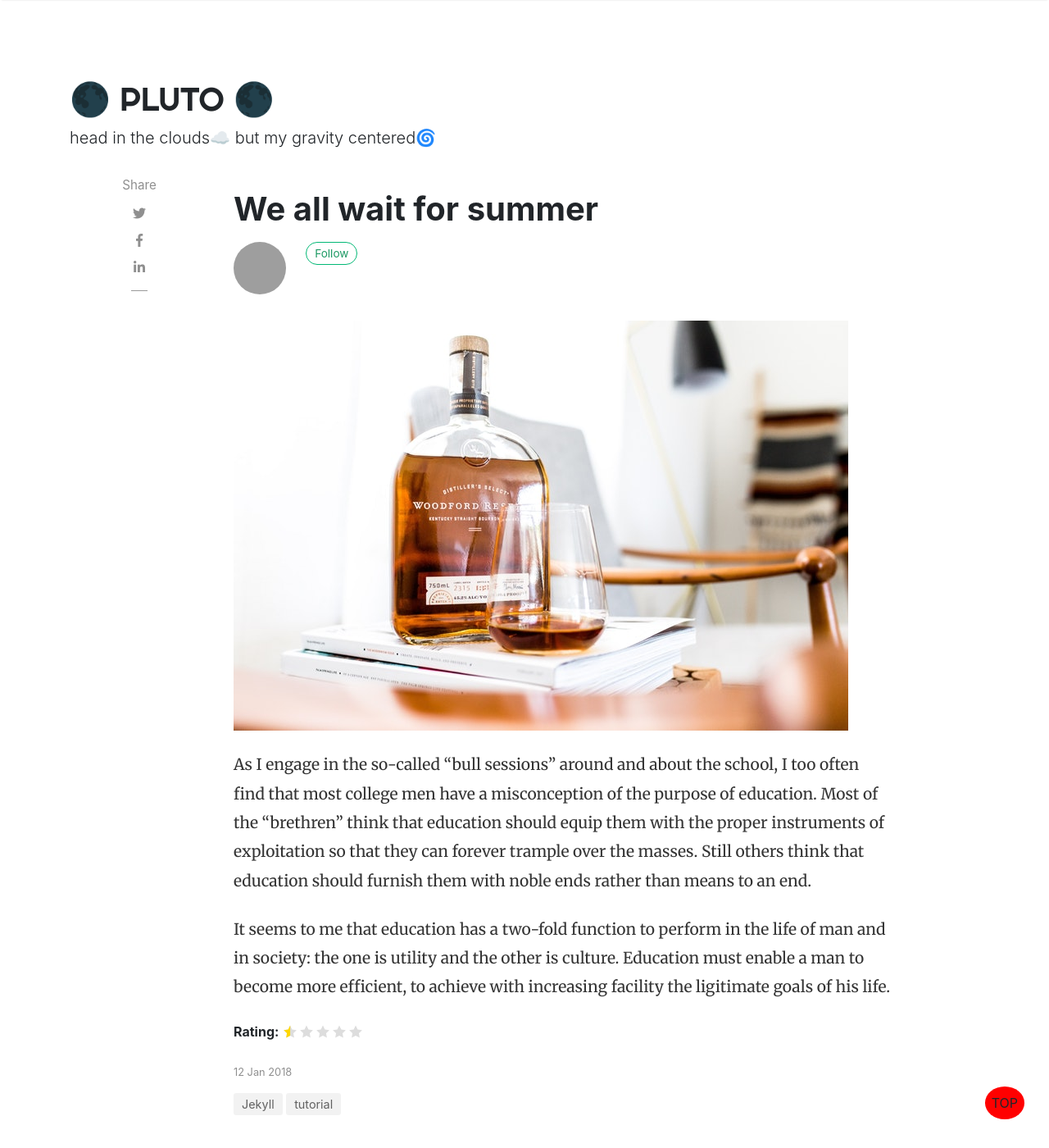
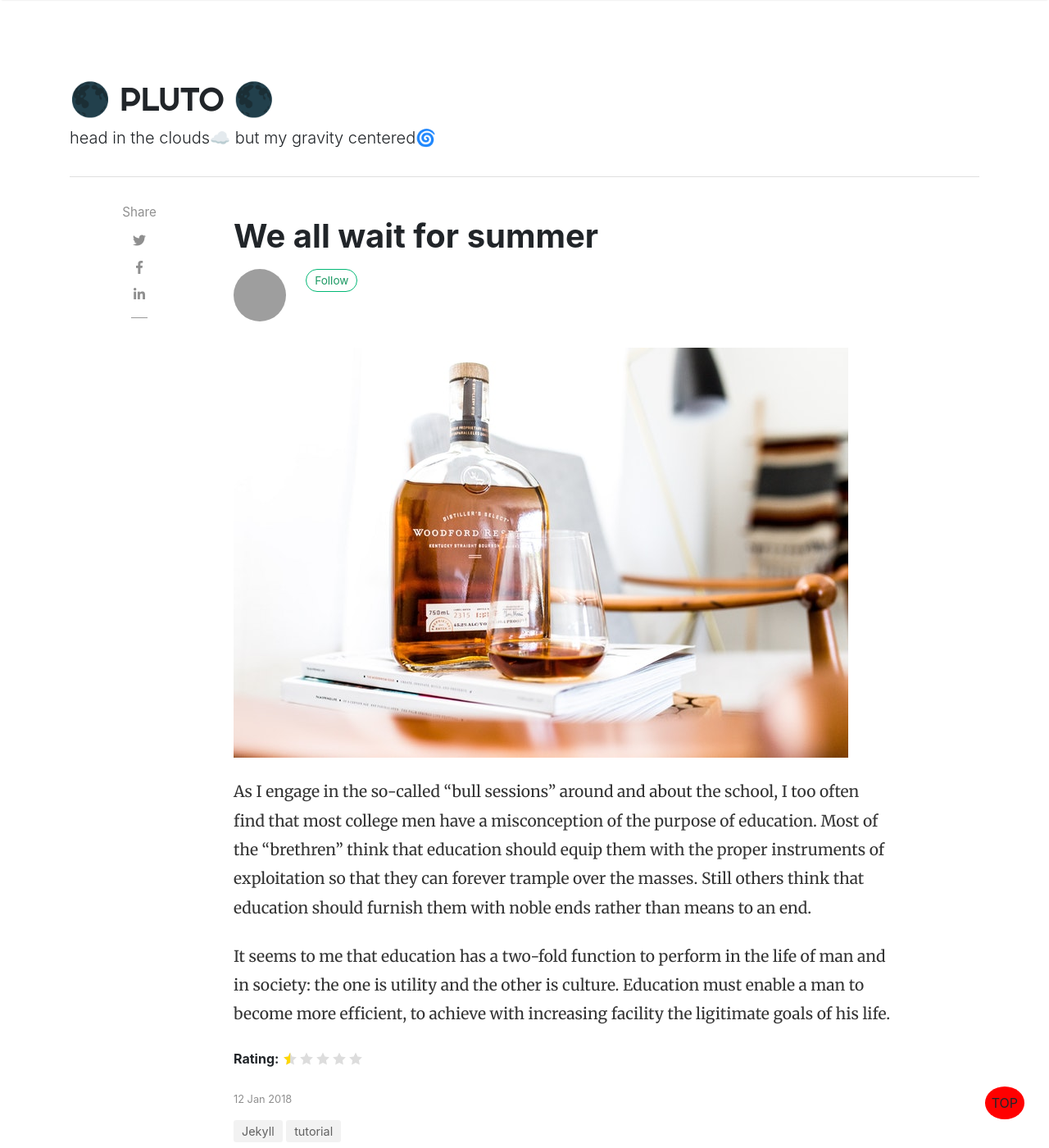
Before and after one commit to nvrtmd/nvrtmd.github.io, a Jekyll site: the page built from _posts/2018-01-12-we-all-wait-for-summer.md, in a window 1280 px wide and 1400 px high. Shown: the whole window at 82% size. Built offline with Jekyll 4.4.1, drawn with Linux system fonts in a browser that asks for light colours; nearby versions of some CDN libraries; comment, search, counter and statistics services are not loaded; grey boxes are pictures that could not be loaded.

Commit message:
:lipstick: 게시글 상단에 border line 추가

```diff
--- a/_layouts/post.html
+++ b/_layouts/post.html
@@ -7,6 +7,7 @@
 
 <!-- Begin Article
 ================================================== -->
+<div class="post-wrapper">
     <div class="container">
         <div class="row">
 
@@ -137,6 +138,8 @@
 
         </div>
     </div>
+
+</div>
 <!-- End Article
 ================================================== -->
 
--- a/assets/css/screen.css
+++ b/assets/css/screen.css
@@ -175,6 +175,11 @@
     align-items: center;
     margin-bottom: 15px;
 }
+
+.post-wrapper {
+    border-top: 1px solid rgba(0, 0, 0, .125);
+    padding: 2rem 0;
+;}
 
 .author-wrapper {
     display: flex;
```
Lines whose indentation alone changed are shown as unchanged.
